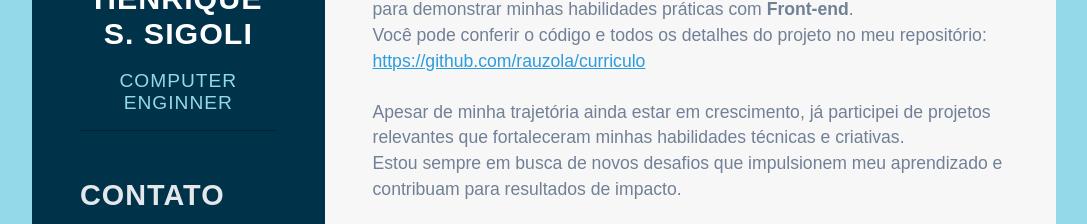
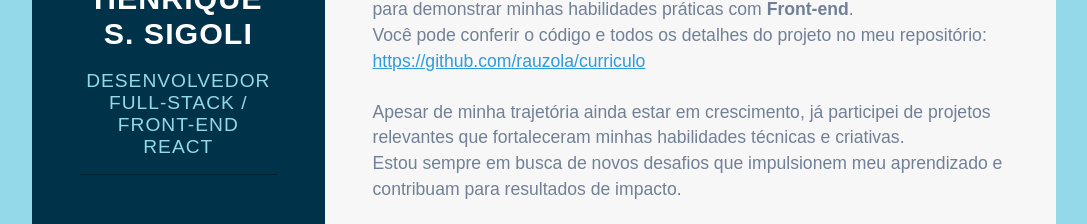
Before and after one commit to rauzola/curriculo, a Next.js app: page / in a window 1280 px wide. Shown: the part 293-517 px from the top of the page, without its empty margins (96-1183 px from the left). Built offline with nearby package versions, Linux system fonts and the light colour scheme.

Commit message:
feat: add Desenvolvedor Full-Stack / Front-end React

```diff
--- a/app/page.tsx
+++ b/app/page.tsx
@@ -20,7 +20,7 @@ export default function Home() {
                 />
               </div>
               <h2 className="name">Raul Henrique S. Sigoli</h2>
-              <p className="career">Computer Enginner</p>
+              <p className="career">Desenvolvedor Full-Stack / Front-end React</p>
             </div>
 
             <div className="contact-info">
```
